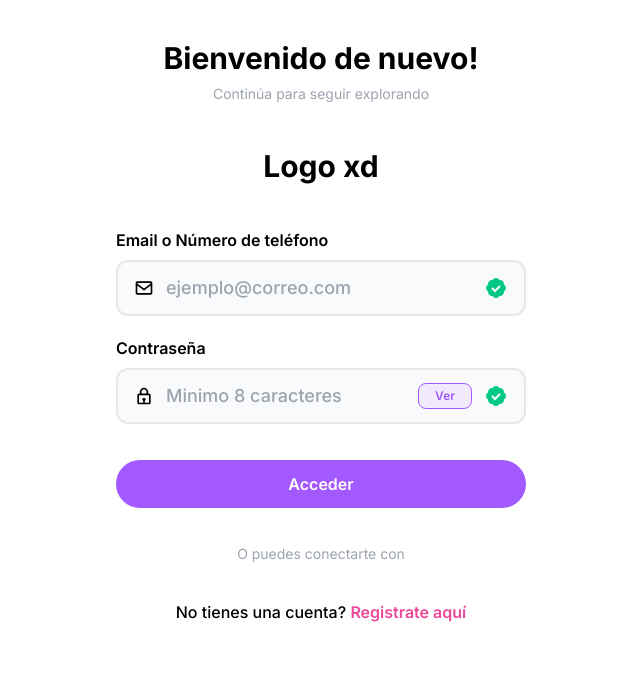
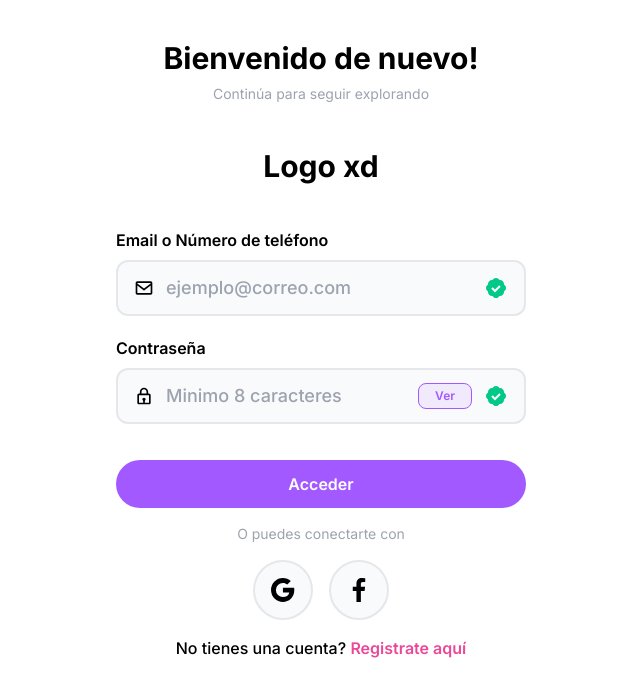
Before and after one commit to baezdev/invitarte, a Next.js app: page /login in a window 1280 px wide. Shown: the top 696 px of the page, without its empty margins (319-959 px from the left). Built offline with nearby package versions, Linux system fonts and the light colour scheme.

Commit message:
add social login

```diff
--- /dev/null
+++ b/src/app/(auth)/components/LoginSocialMedia.tsx
@@ -0,0 +1,40 @@
+'use client'
+
+import { Facebook, Google } from "@/components/ui/Icons";
+
+export const LoginSocialMedia = () => {
+  const handleLoginGoogle = () => {
+    console.log('Google')
+  }
+
+  const handleLoginFacebook = () => {
+    console.log('Facebook')
+  }
+
+  return (
+    <section className="flex items-center justify-center gap-4">
+      <SocialButton onClick={handleLoginGoogle}>
+        <Google />
+      </SocialButton>
+      <SocialButton onClick={handleLoginFacebook}>
+        <Facebook />
+      </SocialButton>
+    </section>
+  )
+}
+
+interface SocialButtonProps {
+  children: string | JSX.Element;
+  onClick: React.MouseEventHandler<HTMLButtonElement>;
+}
+
+const SocialButton = ({ children, onClick }: SocialButtonProps) => {
+  return (
+    <button
+      className="p-3 transition duration-200 ease-in-out border-2 border-gray-200 rounded-full bg-gray-50 hover:fill-white hover:bg-third hover:scale-110 hover:border-third"
+      onClick={onClick}
+    >
+      {children}
+    </button>
+  )
+}
--- a/src/app/(auth)/login/page.tsx
+++ b/src/app/(auth)/login/page.tsx
@@ -1,4 +1,5 @@
 import { Login } from "@/app/(auth)/components/Login"
+import { LoginSocialMedia } from "../components/LoginSocialMedia"
 
 const LoginPage = () => {
   return (
@@ -9,11 +10,11 @@ const LoginPage = () => {
       </p>
       <h1 className="text-3xl font-bold text-center my-11">Logo xd</h1>
       <Login />
-      <p className="text-base text-center text-gray-400 md:text-sm my-9">
+      <p className="my-4 text-base text-center text-gray-400 md:text-sm">
         O puedes conectarte con
       </p>
-      {/* <LoginSocialNetworks client:load /> */}
-      <p className="font-medium text-center my-7">
+      <LoginSocialMedia />
+      <p className="my-4 font-medium text-center">
         No tienes una cuenta? <a href="/register" className="font-semibold text-third"
           >Registrate aquí</a
         >
```
